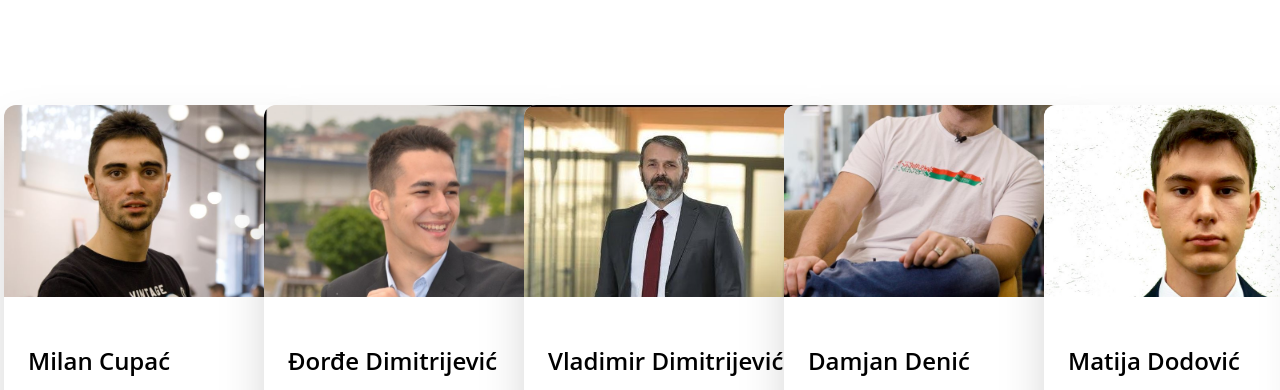
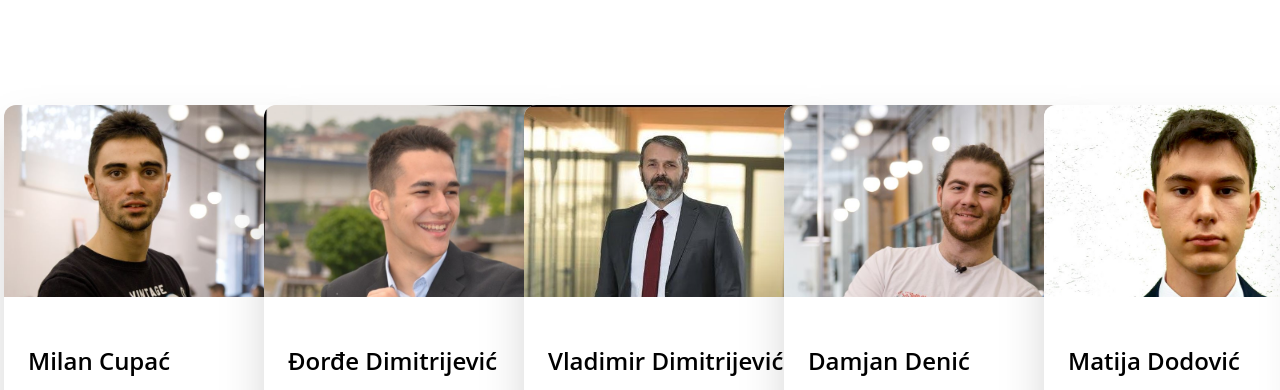
Before and after one commit to milanisvet/redtech-website, a website built with webpack: page src/index.html in a window 1280 px wide. Shown: the part 2140-2530 px from the top of the page. Built offline with nearby package versions, Linux system fonts and the light colour scheme.

Commit message:
fix damjan's image

```diff
--- a/src/index.html
+++ b/src/index.html
@@ -515,7 +515,7 @@
                 >
                   <img
                     class="
-                      object-cover object-bottom
+                      object-cover object-top
                       w-full
                       rounded-t-xl
                       md:h-48
```
